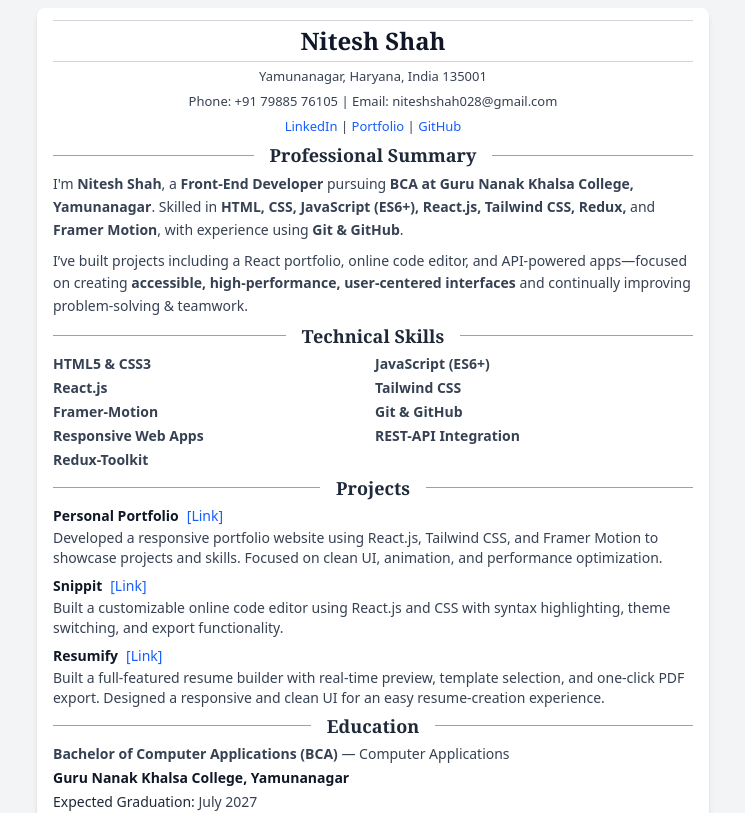
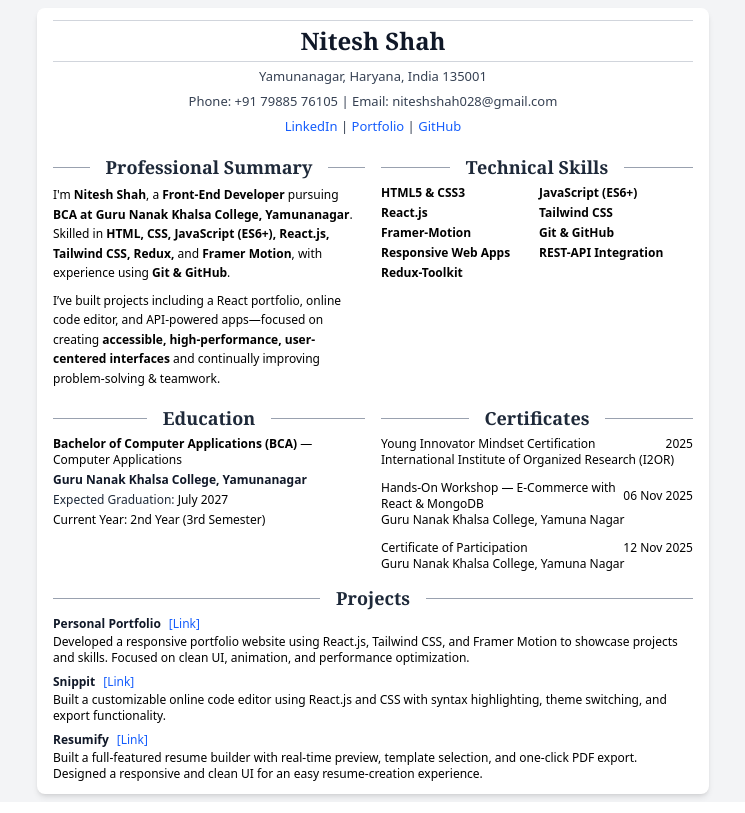
Before and after one commit to Nitesh47kumars/Resume, a React (Vite) app: page / in a window 1280 px wide. Shown: the top 813 px of the page, without its empty margins (267-1012 px from the left). Built offline with nearby package versions, Linux system fonts and the light colour scheme.

Commit message:
Change Resume Design

```diff
--- a/src/App.jsx
+++ b/src/App.jsx
@@ -7,17 +7,24 @@ import Certificates from "./Components/Certificates";
 
 export default function App() {
   return (
-    <div className="min-h-screen bg-gray-100 text-gray-800 flex justify-center p-2">
+    <div className="min-h-screen bg-gray-100 text-black flex justify-center p-2">
       <div
         id="resume"
-        className="w-full max-w-2xl bg-white shadow-md rounded-lg p-4 py-3 space-y-0 leading-snug text-sm"
+        className="w-full max-w-2xl bg-white shadow-md rounded-lg p-4 py-3 space-y-3 leading-snug text-sm"
       >
         <Header />
-        <Summary />
-        <Skills />
+
+        <div className="grid grid-cols-2 gap-4">
+          <Summary />
+          <Skills />
+        </div>
+
+        <div className="grid grid-cols-2 gap-4">
+          <Education />
+          <Certificates />
+        </div>
+
         <Projects />
-        <Education />
-        <Certificates />
       </div>
     </div>
   );
--- a/src/Components/Certificates.jsx
+++ b/src/Components/Certificates.jsx
@@ -34,16 +34,16 @@ export default function Certificates() {
           <div key={cert.id} className="flex flex-col">
             <div className="flex items-center justify-between w-full">
               <div className="flex items-center gap-2">
-                <h3 className="font-medium text-sm">{cert.title}</h3>
+                <h3 className="font-medium text-xs">{cert.title}</h3>
 
               </div>
 
-              <span className="text-xs text-gray-500 whitespace-nowrap">
+              <span className="text-xs whitespace-nowrap">
                 {cert.date}
               </span>
             </div>
 
-            <p className="text-xs text-gray-600">{cert.issuer}</p>
+            <p className="text-xs">{cert.issuer}</p>
           </div>
         ))}
       </div>
--- a/src/Components/Education.jsx
+++ b/src/Components/Education.jsx
@@ -4,7 +4,7 @@ export default function Education() {
   return (
     <section>
       <SectionTitle title="Education" />
-      <div className="text-sm text-gray-700 space-y-1">
+      <div className="text-xs space-y-1">
         <p>
           <span className="font-semibold">
             Bachelor of Computer Applications (BCA)
--- a/src/Components/Projects.jsx
+++ b/src/Components/Projects.jsx
@@ -26,7 +26,7 @@ export default function Projects() {
   return (
     <section>
       <SectionTitle title="Projects" />
-      <div className="space-y-2 text-sm text-gray-700">
+      <div className="space-y-2 text-xs">
         {projects.map((project) => (
           <div key={project.name} className="space-y-0.5">
             <div className="flex flex-wrap items-center gap-2">
--- a/src/Components/Skills.jsx
+++ b/src/Components/Skills.jsx
@@ -16,7 +16,7 @@ export default function Skills() {
   return (
     <section>
       <SectionTitle title="Technical Skills" />
-      <ul className="grid grid-cols-2 gap-1 text-sm text-gray-700 sm:grid-cols-2">
+      <ul className="grid grid-cols-2 gap-1 text-xs sm:grid-cols-2">
         {skills.map((skill) => {
           const [name, level] = skill.split(":").map((s) => s.trim());
           return (
--- a/src/Components/Summary.jsx
+++ b/src/Components/Summary.jsx
@@ -4,7 +4,7 @@ export default function Summary() {
   return (
     <section>
       <SectionTitle title="Professional Summary" />
-      <div className="text-sm text-gray-700 leading-relaxed space-y-2">
+      <div className="text-xs leading-relaxed space-y-2">
         <p>
           I'm <span className="font-semibold">Nitesh Shah</span>, a{" "}
           <strong>Front-End Developer</strong> pursuing{" "}
```
